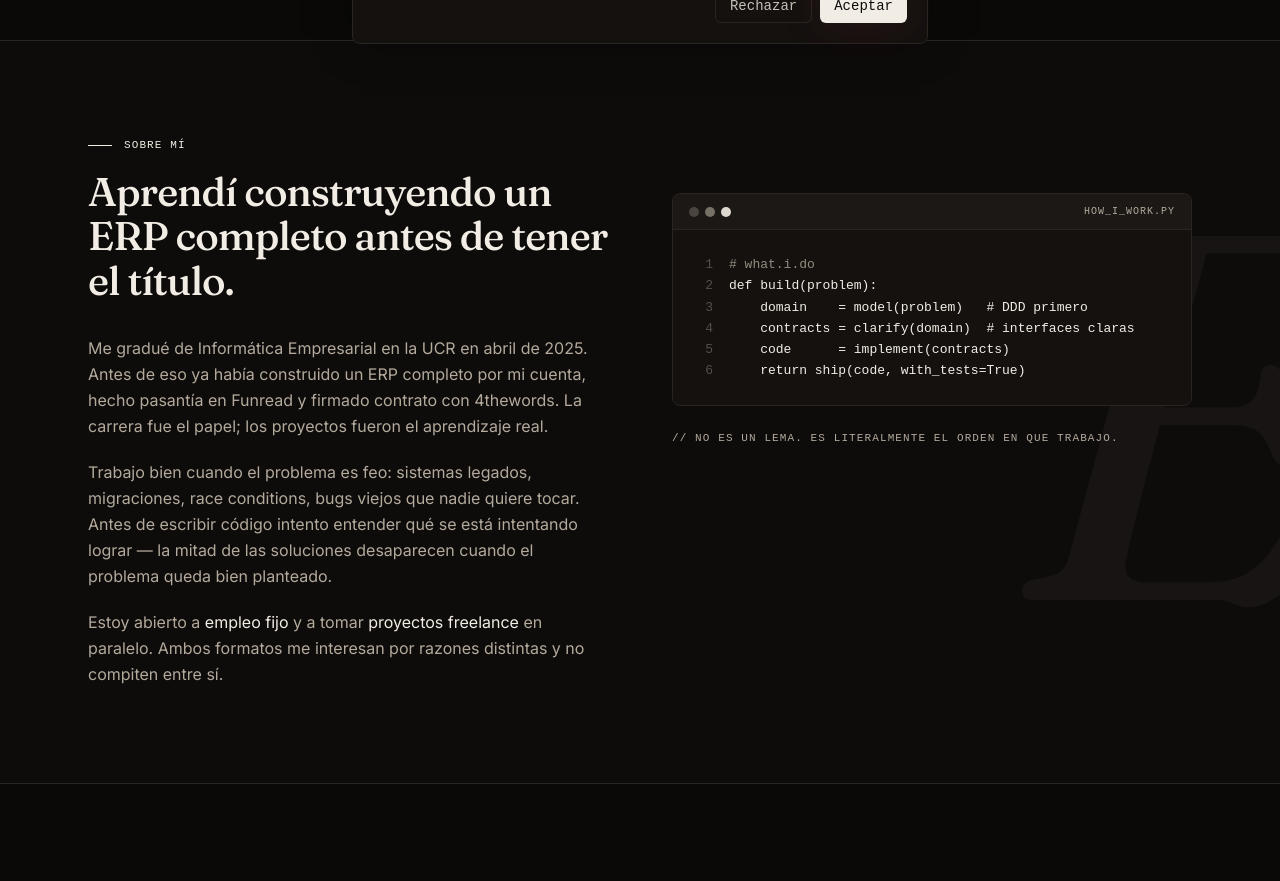
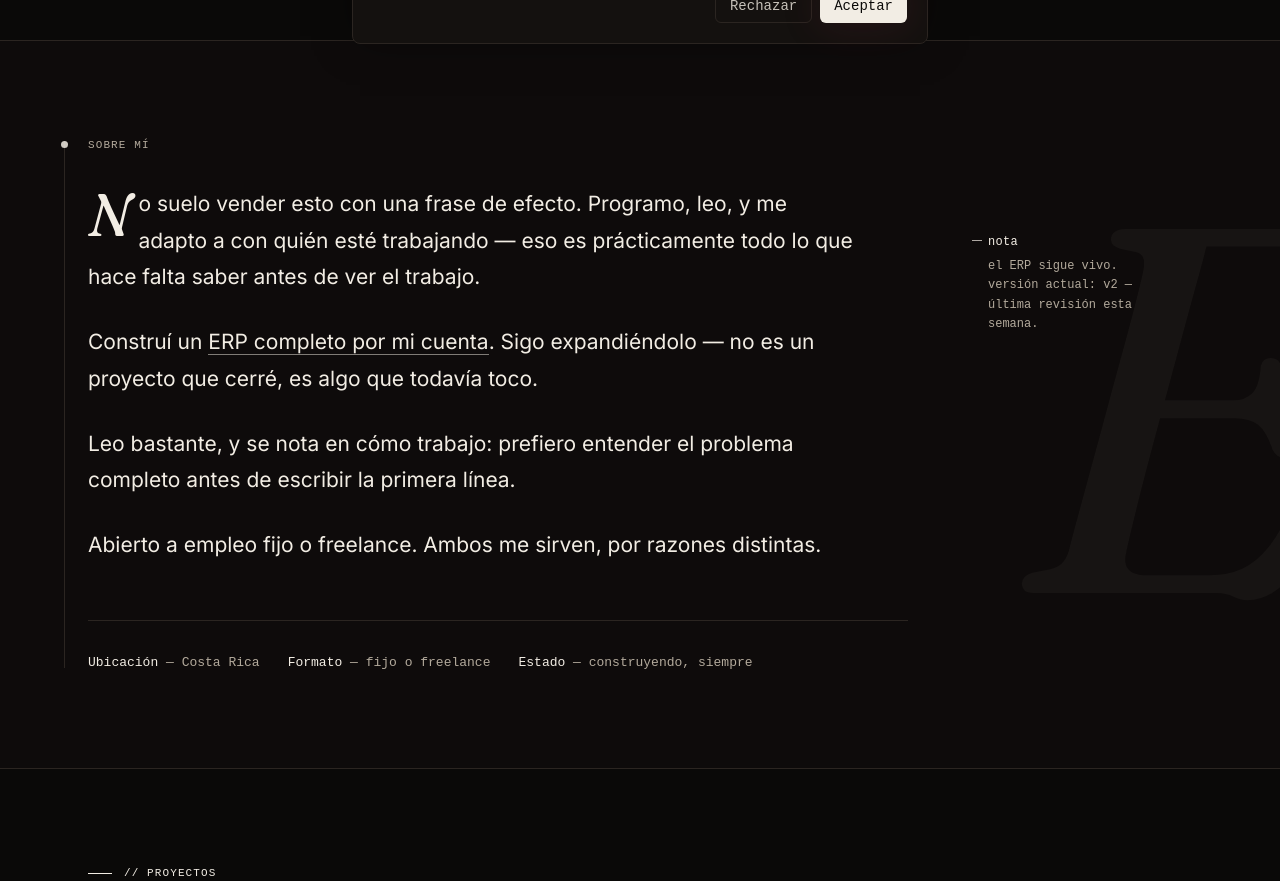
Before and after one commit to Gerardoprogramer/personal-site, a Next.js app: page / in a window 1280 px wide. Shown: the part 740-1621 px from the top of the page. Built offline with nearby package versions, Linux system fonts and the light colour scheme.

Commit message:
feat: update about section

```diff
--- a/components/layout/header/AvailabilityBadge.tsx
+++ /dev/null
@@ -1,27 +0,0 @@
-'use client';
-
-import { useTranslation } from "@/lib/i18n/context"
-
-interface AvailabilityBadgeProps {
-    compact?: boolean;
-}
-
-export const AvailabilityBadge = ({ compact = false }: AvailabilityBadgeProps) => {
-    const { t } = useTranslation();
-
-    return (
-        <div
-            className={
-                compact
-                    ? "flex items-center gap-1.5"
-                    : "flex items-center gap-1.5 text-[11px] tracking-wide text-accent"
-            }
-        >
-            <span
-                className="size-1.5 shrink-0 rounded-full bg-accent"
-                style={{ animation: "pulse-dot 2s ease-in-out infinite" }}
-            />
-            {!compact && t.nav.disponible}
-        </div>
-    )
-}
--- a/components/sections/About.tsx
+++ b/components/sections/About.tsx
@@ -1,5 +1,4 @@
 import { AboutText } from "./about/AboutText ";
-import { CodeSnippetCard } from "./about/CodeSnippetCard";
 import { Reveal } from "../shared/Reveal";
 import { BackgroundLetter } from "../shared/BackgroundLetter";
 
@@ -10,12 +9,9 @@ export const About = () => {
             className="relative border-y border-border bg-surface/40 py-24"
         >
             <BackgroundLetter letter="E" />
-            <div className="mx-auto grid max-w-6xl gap-12 px-6 lg:grid-cols-[1fr_1fr] lg:gap-16">
+            <div className="mx-auto max-w-6xl px-6">
                 <Reveal>
                     <AboutText />
-                </Reveal>
-                <Reveal delay={120} className="lg:pt-14 min-w-0">
-                    <CodeSnippetCard />
                 </Reveal>
             </div>
         </section>
--- a/components/sections/about/AboutText .tsx
+++ b/components/sections/about/AboutText .tsx
@@ -1,24 +1,70 @@
 "use client";
 
-import { SectionHeader } from "@/components/shared/SectionHeader";
 import { useTranslation } from "@/lib/i18n/context";
 
 export const AboutText = () => {
     const { t } = useTranslation();
 
     return (
-        <div>
-            <SectionHeader eyebrow={t.sobreMi.eyebrow} title={t.sobreMi.title} />
-            <div className="mt-8 space-y-5 text-base leading-relaxed text-muted-foreground">
-                <p>{t.sobreMi.paragraph1}</p>
-                <p>{t.sobreMi.paragraph2}</p>
-                <p>
-                    {t.sobreMi.paragraph3_prefix}{" "}
-                    <span className="text-foreground">{t.sobreMi.empleoFijo}</span>{" "}
-                    {t.sobreMi.paragraph3_middle}{" "}
-                    <span className="text-foreground">{t.sobreMi.proyectosFreelance}</span>{" "}
-                    {t.sobreMi.paragraph3_suffix}
+        <div className="relative grid gap-12 lg:grid-cols-[minmax(0,1fr)_220px] lg:gap-16">
+            {/* bookmark ribbon */}
+            <span
+                aria-hidden
+                className="absolute -left-6 top-1 hidden h-[calc(100%-8px)] w-px bg-border lg:block"
+            >
+                <span className="absolute -left-0.75 top-0 size-1.75 rounded-full bg-primary/85" />
+            </span>
+
+            <div>
+                <p className="mb-8 font-mono-tech text-[11px] uppercase tracking-widest text-muted-foreground">
+                    {t.sobreMi.pageLabel}
                 </p>
+
+                <div className="max-w-[58ch] space-y-7 text-[21px] leading-[1.75] text-foreground">
+                    <p className="first-letter:float-left first-letter:pr-2 first-letter:pt-1 first-letter:font-display first-letter:text-6xl first-letter:italic first-letter:leading-[0.8]">
+                        {t.sobreMi.paragraph1}
+                    </p>
+
+                    <p>
+                        {t.sobreMi.paragraph2Prefix}{" "}
+                        <span className="border-b border-primary/50">
+                            {t.sobreMi.paragraph2Anchor}
+                        </span>
+                        {t.sobreMi.paragraph2Suffix}
+                    </p>
+
+                    <p>{t.sobreMi.paragraph3}</p>
+                    <p>{t.sobreMi.paragraph4}</p>
+                </div>
+
+                <div className="mt-14 flex flex-wrap gap-7 border-t border-border pt-8 font-mono-tech text-[13px] text-muted-foreground">
+                    <span>
+                        <strong className="font-medium text-foreground">{t.sobreMi.metaLocationLabel}</strong>
+                        {" — "}{t.sobreMi.metaLocation}
+                    </span>
+                    <span>
+                        <strong className="font-medium text-foreground">{t.sobreMi.metaFormatLabel}</strong>
+                        {" — "}{t.sobreMi.metaFormat}
+                    </span>
+                    <span>
+                        <strong className="font-medium text-foreground">{t.sobreMi.metaStatusLabel}</strong>
+                        {" — "}{t.sobreMi.metaStatus}
+                    </span>
+                </div>
+            </div>
+
+            {/* margin note — hidden on small screens, like a footnote */}
+            <div className="hidden lg:block lg:pt-24">
+                <div className="relative max-w-[26ch] pl-4 font-mono-tech text-xs leading-relaxed text-muted-foreground">
+                    <span
+                        aria-hidden
+                        className="absolute left-0 top-1.75 h-px w-2.5 bg-primary/70"
+                    />
+                    <span className="mb-1 block tracking-wide text-primary">
+                        {t.sobreMi.noteTag}
+                    </span>
+                    {t.sobreMi.noteText}
+                </div>
             </div>
         </div>
     );
--- a/components/sections/about/CodeSnippetCard.tsx
+++ /dev/null
@@ -1,56 +0,0 @@
-"use client";
-
-import { useTranslation } from "@/lib/i18n/context";
-
-const codeSnippet = `# what.i.do
-def build(problem):
-    domain    = model(problem)   # DDD primero
-    contracts = clarify(domain)  # interfaces claras
-    code      = implement(contracts)
-    return ship(code, with_tests=True)`;
-
-export const CodeSnippetCard = () => {
-    const { t } = useTranslation();
-
-    return (
-        <>
-            <div className="surface-card overflow-hidden">
-                <div className="flex items-center justify-between border-b border-border bg-surface-2 px-4 py-2.5">
-                    <div className="flex items-center gap-1.5">
-                        <span className="size-2.5 rounded-full bg-muted-foreground/30" />
-                        <span className="size-2.5 rounded-full bg-muted-foreground/60" />
-                        <span className="size-2.5 rounded-full bg-primary/90" />
-                    </div>
-                    <span className="font-mono-tech text-[10px] uppercase tracking-widest text-muted-foreground">
-                        how_i_work.py
-                    </span>
-                </div>
-                <pre className="overflow-x-auto p-6 font-mono-tech text-[13px] leading-relaxed text-muted-foreground">
-                    <code>
-                        {codeSnippet.split("\n").map((line, i) => (
-                            <div key={i} className="flex gap-4">
-                                <span className="w-4 shrink-0 text-right text-muted-foreground/40">
-                                    {i + 1}
-                                </span>
-                                <span
-                                    className={
-                                        line.trim().startsWith("#")
-                                            ? "text-muted-foreground/80"
-                                            : line.includes("def ") || line.includes("return")
-                                                ? "text-primary"
-                                                : "text-foreground"
-                                    }
-                                >
-                                    {line || " "}
-                                </span>
-                            </div>
-                        ))}
-                    </code>
-                </pre>
-            </div>
-            <p className="mt-6 font-mono-tech text-[11px] uppercase tracking-widest text-muted-foreground">
-                {t.sobreMi.footnote}
-            </p>
-        </>
-    );
-};
--- a/lib/i18n/en.json
+++ b/lib/i18n/en.json
@@ -44,16 +44,21 @@
     }
   },
   "sobreMi": {
-    "eyebrow": "about me",
-    "title": "I learned by building a full ERP before I had the degree.",
-    "paragraph1": "I graduated in Business Informatics from UCR in April 2025. Before that, I had already built a full ERP on my own, done an internship at Funread, and signed a contract with 4thewords. The degree was the paperwork; the projects were the real learning.",
-    "paragraph2": "I do my best work when the problem is messy: legacy systems, migrations, race conditions, old bugs nobody wants to touch. Before writing code, I try to figure out what's actually being asked — half the solutions disappear once the problem is properly framed.",
-    "paragraph3_prefix": "I'm open to",
-    "empleoFijo": "full-time roles",
-    "paragraph3_middle": "and taking on",
-    "proyectosFreelance": "freelance projects",
-    "paragraph3_suffix": "in parallel. Both formats interest me for different reasons, and they don't compete with each other.",
-    "footnote": "// it's not a slogan. it's literally the order I work in."
+    "pageLabel": "about me",
+    "paragraph1": "I don't usually sell this with a punchy hook. I code, I read, and I adapt to whoever I'm working with — that's pretty much everything you need to know before seeing the work.",
+    "paragraph2Prefix": "I built a",
+    "paragraph2Anchor": "full ERP on my own",
+    "paragraph2Suffix": ". I'm still expanding it — it's not a project I closed, it's something I still touch.",
+    "paragraph3": "I read a lot, and it shows in how I work: I'd rather understand the whole problem before writing the first line of code.",
+    "paragraph4": "Open to full-time roles or freelance work. Both interest me for different reasons.",
+    "noteTag": "note",
+    "noteText": "the ERP is still alive. current version: v2 — last touched this week.",
+    "metaLocationLabel": "Location",
+    "metaLocation": "Costa Rica",
+    "metaFormatLabel": "Format",
+    "metaFormat": "full-time or freelance",
+    "metaStatusLabel": "Status",
+    "metaStatus": "always building"
   },
   "badges": {
     "demoRepo": "[ demo + repo ]",
--- a/lib/i18n/es.json
+++ b/lib/i18n/es.json
@@ -44,16 +44,21 @@
     }
   },
   "sobreMi": {
-    "eyebrow": "sobre mí",
-    "title": "Aprendí construyendo un ERP completo antes de tener el título.",
-    "paragraph1": "Me gradué de Informática Empresarial en la UCR en abril de 2025. Antes de eso ya había construido un ERP completo por mi cuenta, hecho pasantía en Funread y firmado contrato con 4thewords. La carrera fue el papel; los proyectos fueron el aprendizaje real.",
-    "paragraph2": "Trabajo bien cuando el problema es feo: sistemas legados, migraciones, race conditions, bugs viejos que nadie quiere tocar. Antes de escribir código intento entender qué se está intentando lograr — la mitad de las soluciones desaparecen cuando el problema queda bien planteado.",
-    "paragraph3_prefix": "Estoy abierto a",
-    "empleoFijo": "empleo fijo",
-    "paragraph3_middle": "y a tomar",
-    "proyectosFreelance": "proyectos freelance",
-    "paragraph3_suffix": "en paralelo. Ambos formatos me interesan por razones distintas y no compiten entre sí.",
-    "footnote": "// no es un lema. es literalmente el orden en que trabajo."
+    "pageLabel": "sobre mí",
+    "paragraph1": "No suelo vender esto con una frase de efecto. Programo, leo, y me adapto a con quién esté trabajando — eso es prácticamente todo lo que hace falta saber antes de ver el trabajo.",
+    "paragraph2Prefix": "Construí un",
+    "paragraph2Anchor": "ERP completo por mi cuenta",
+    "paragraph2Suffix": ". Sigo expandiéndolo — no es un proyecto que cerré, es algo que todavía toco.",
+    "paragraph3": "Leo bastante, y se nota en cómo trabajo: prefiero entender el problema completo antes de escribir la primera línea.",
+    "paragraph4": "Abierto a empleo fijo o freelance. Ambos me sirven, por razones distintas.",
+    "noteTag": "nota",
+    "noteText": "el ERP sigue vivo. versión actual: v2 — última revisión esta semana.",
+    "metaLocationLabel": "Ubicación",
+    "metaLocation": "Costa Rica",
+    "metaFormatLabel": "Formato",
+    "metaFormat": "fijo o freelance",
+    "metaStatusLabel": "Estado",
+    "metaStatus": "construyendo, siempre"
   },
   "badges": {
     "demoRepo": "[ demo + repo ]",
```
